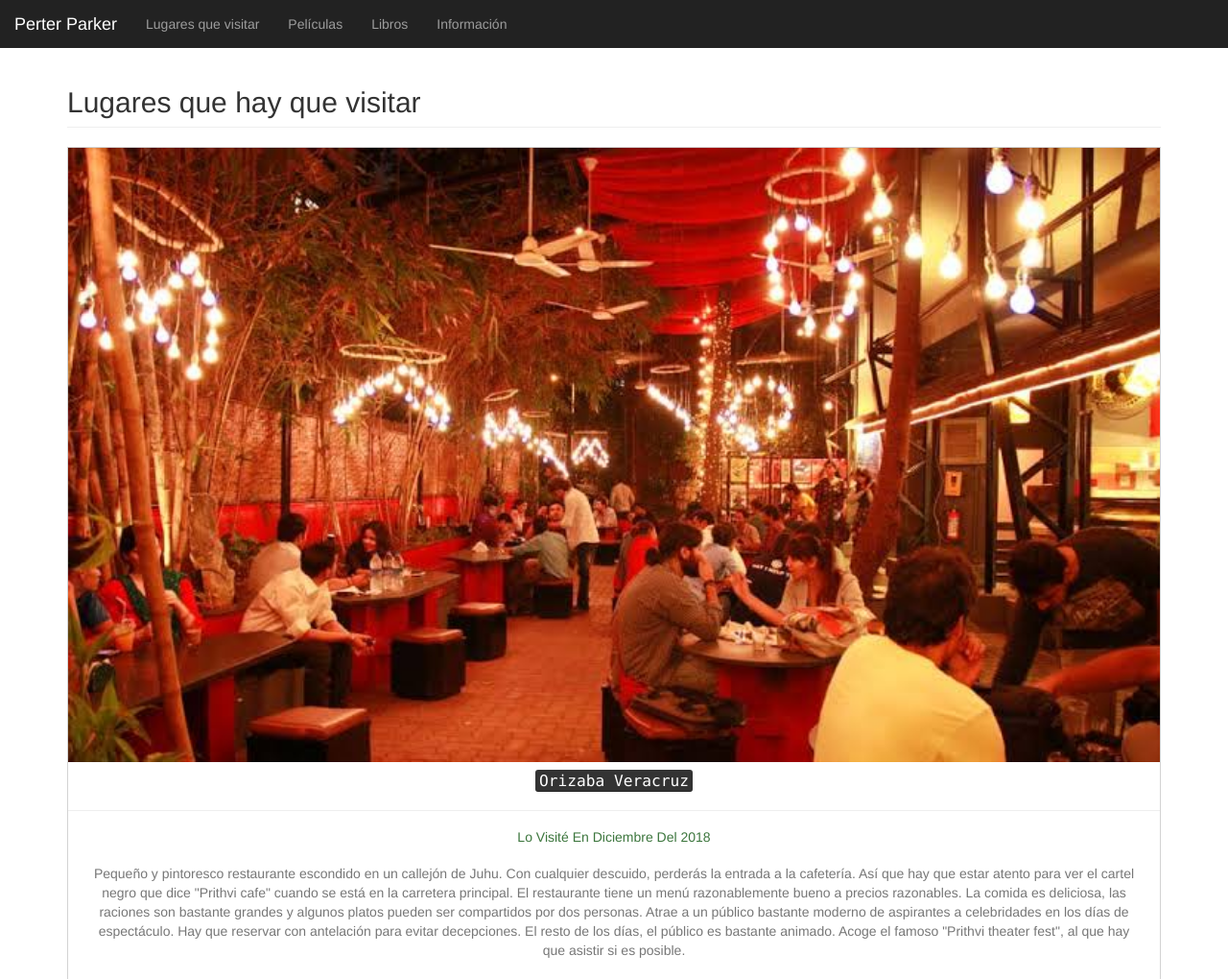
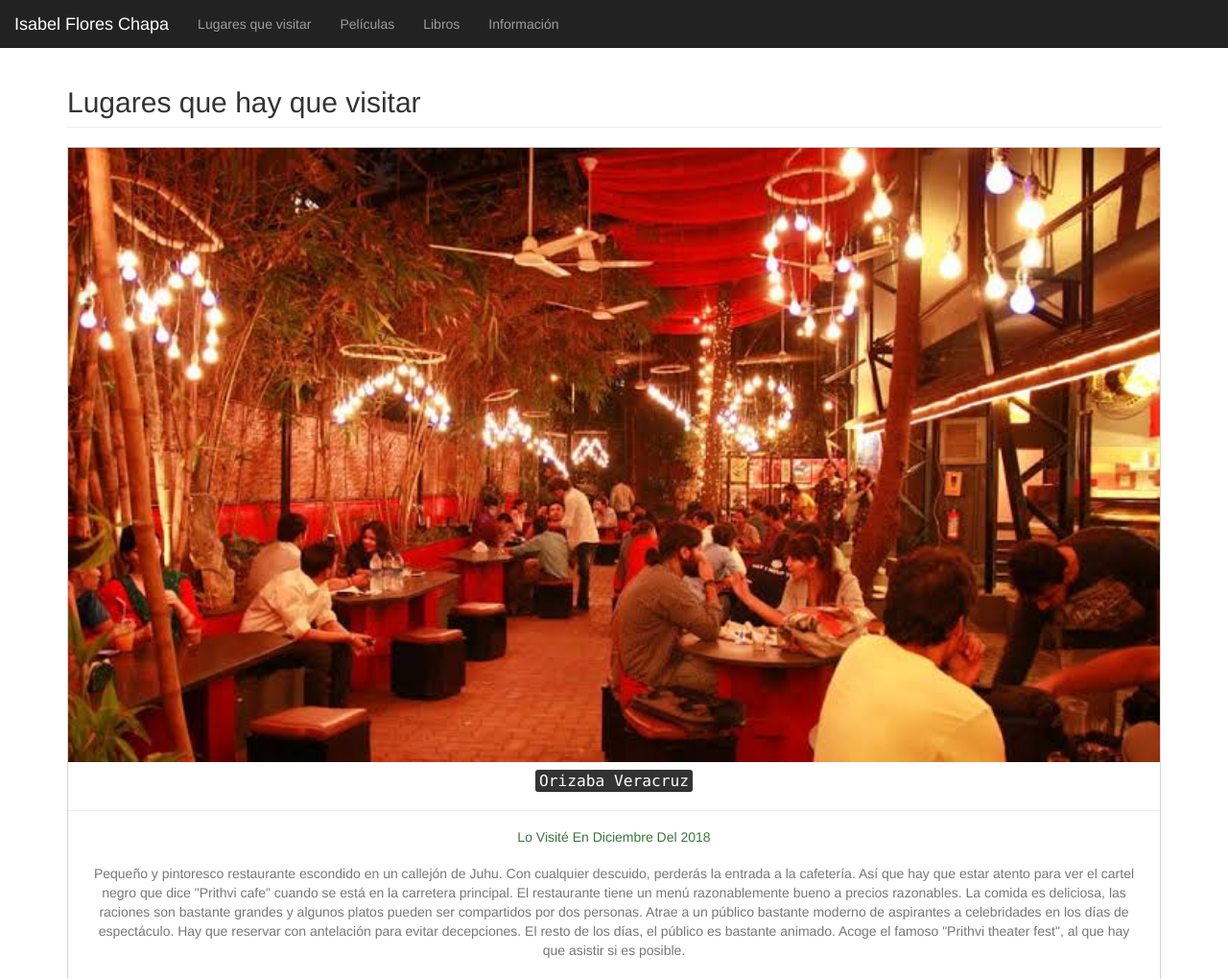
Before and after one commit to IsabelFCH/portafolio, a plain HTML site: page index.html in a window 1280 px wide. Shown: the top 1020 px of the page at 96% size. Drawn offline with nearby package versions, Linux system fonts and the light colour scheme.

Commit message:
Update index.html

```diff
--- a/index.html
+++ b/index.html
@@ -26,7 +26,7 @@
         <span class="icon-bar"></span>
         <span class="icon-bar"></span>
       </button>
-      <a class="navbar-brand" href="#">Perter Parker</a>
+      <a class="navbar-brand" href="#">Isabel Flores Chapa</a>
     </div>
 
     <div class="collapse navbar-collapse" id="myNavbar">
```
